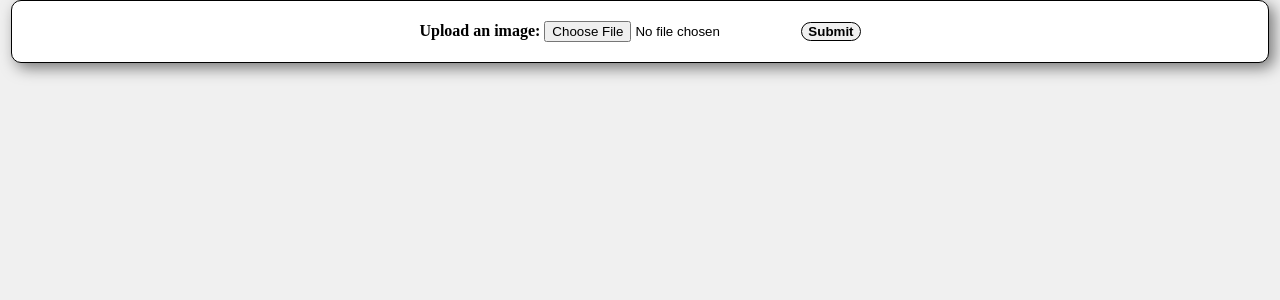
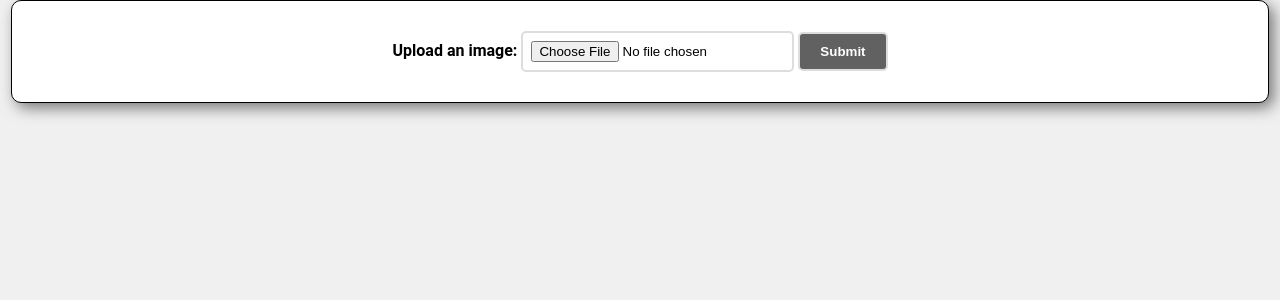
Before and after one commit to NhanPhamThanh-IT/Image-To-Text-Tool, a Flask app: page / in a window 1280 px wide. Shown: the top 300 px of the page. Run offline with Flask 3, Linux system fonts and the light colour scheme.

Commit message:
Update file -> fix code to show for object in html and make the interface cleaner

```diff
--- a/static/styles.css
+++ b/static/styles.css
@@ -1,5 +1,6 @@
 .body {
     width: 100vw;
+    font-family: 'Roboto', sans-serif;
     background-color: #f0f0f0;
     margin: 0;
     padding: 0;
@@ -8,6 +9,10 @@
     display: flex;
     flex-direction: column;
     align-items: center;
+}
+h1 {
+    color: #444;
+    font-size: 2.5em;
 }
 .box {
     width: 95%;
@@ -19,11 +24,18 @@
     justify-content: center;
     font-weight: bold;
 }
-.small-box {
+button {
+    background-color: #616161;
+    color: white;
+    padding: 10px 20px;
+    border: 2px solid #ddd;
+    border-radius: 5px;
+    cursor: pointer;
     font-weight: bold;
-    background-color: #f0f0f0;
-    border: 1px solid black;
-    border-radius: 10px;
+}
+button:hover {
+    background-color: #616161;
+    font-weight: bold;
 }
 .form-box {
     justify-content: center;
@@ -40,3 +52,9 @@
     justify-content: center;
     align-items: center;
 }
+input[type="file"] {
+    border: 2px solid #ddd;
+    border-radius: 5px;
+    padding: 8px;
+    margin: 10px 0;
+}
```
